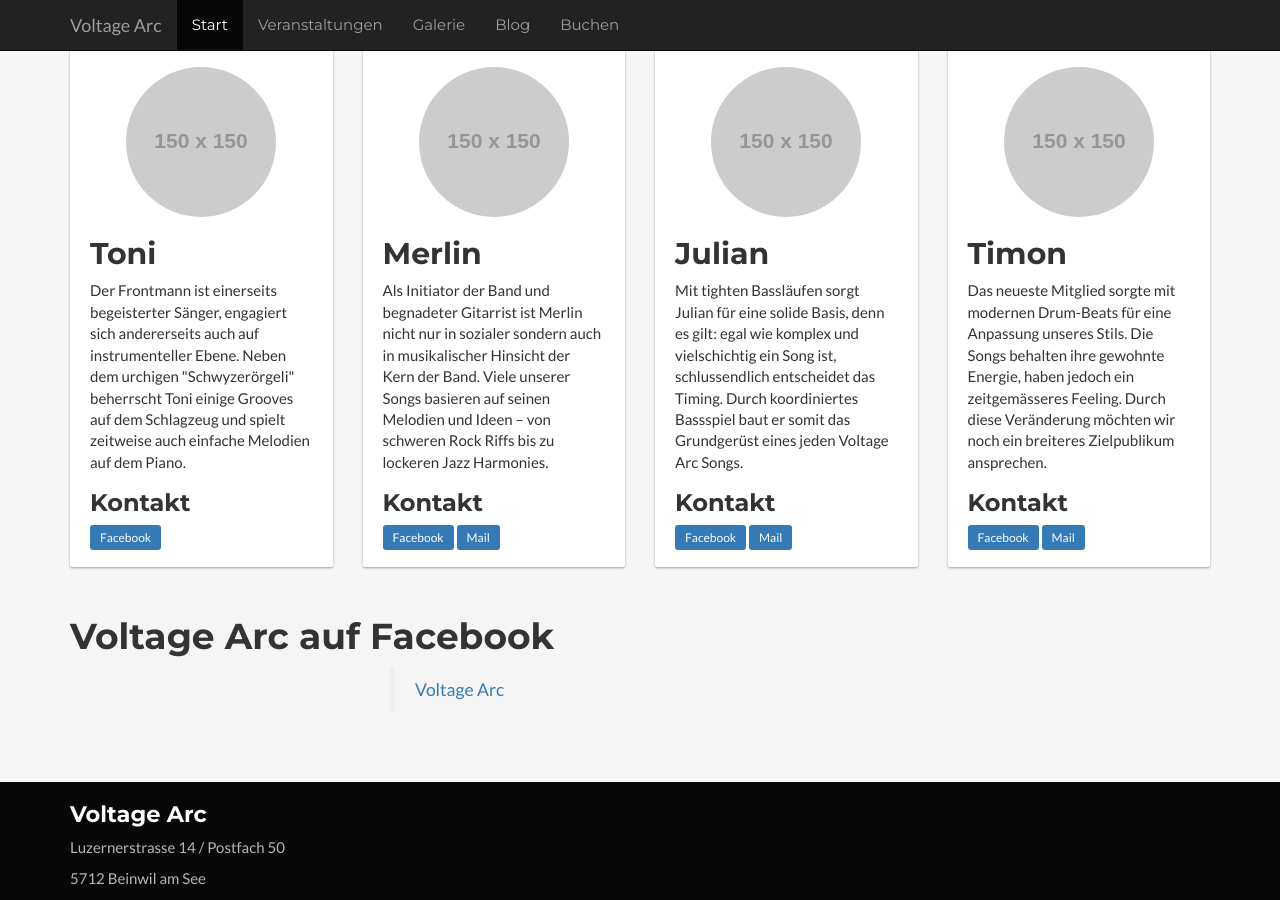
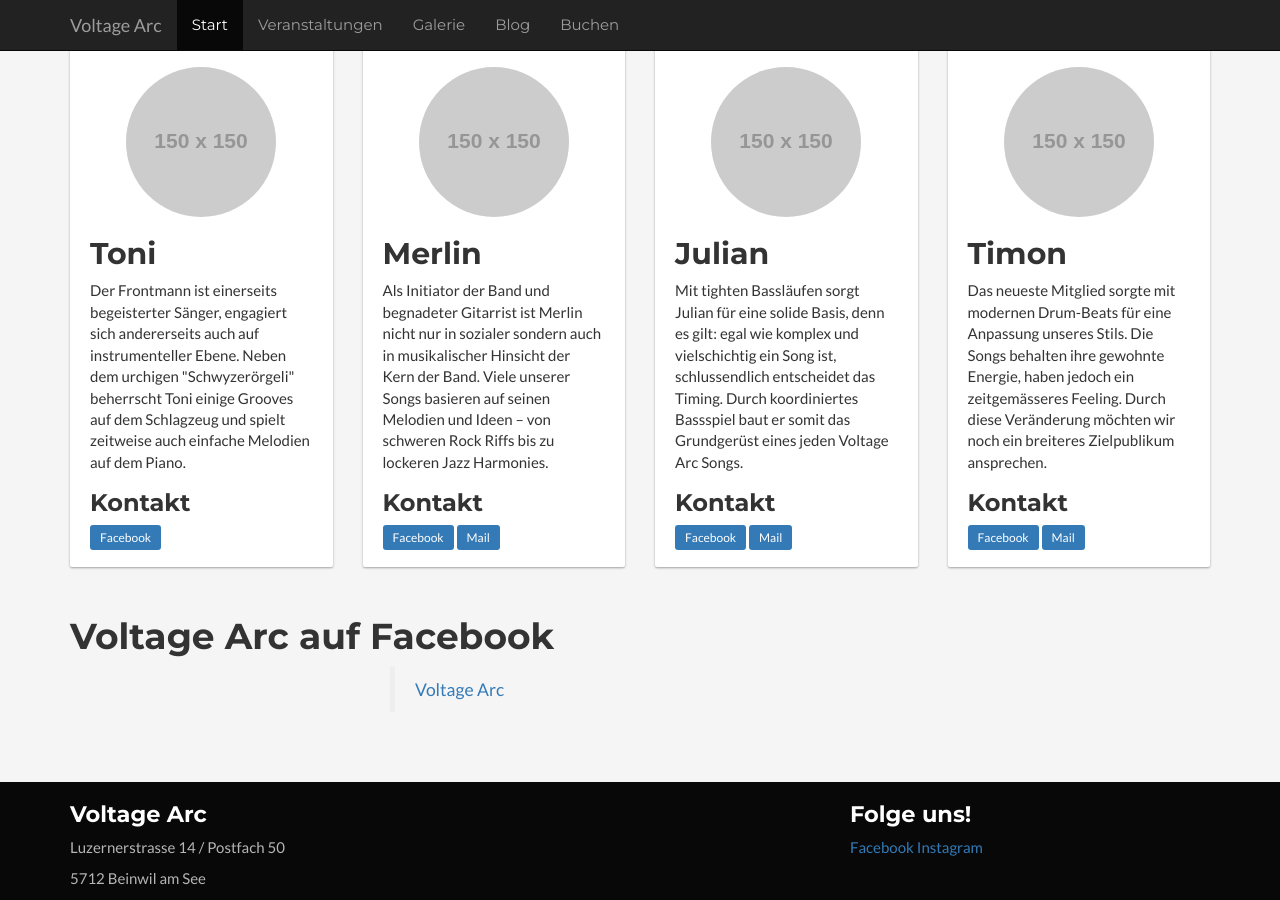
Before and after one commit to theCubix/va, a Jekyll site: the page built from index.html, in a window 1280 px wide and 900 px high, scrolled down 1106 px. Built offline with Jekyll 4.4.1, drawn with Linux system fonts in a browser that asks for light colours.

Commit message:
Added links to social network to footer

```diff
--- a/_includes/footer.html
+++ b/_includes/footer.html
@@ -7,6 +7,9 @@
         <p>5712 Beinwil am See</p>
       </div>
       <div class="social col-lg-4 col-md-4 col-sm-8 col-xs-12">
+        <h1>Folge uns!</h1>
+        <a href="https://fb.me/VoltageArc/">Facebook</a>
+        <a href="https://www.instagram.com/voltage_arc/">Instagram</a>
       </div>
     </div>
   </footer>
```
